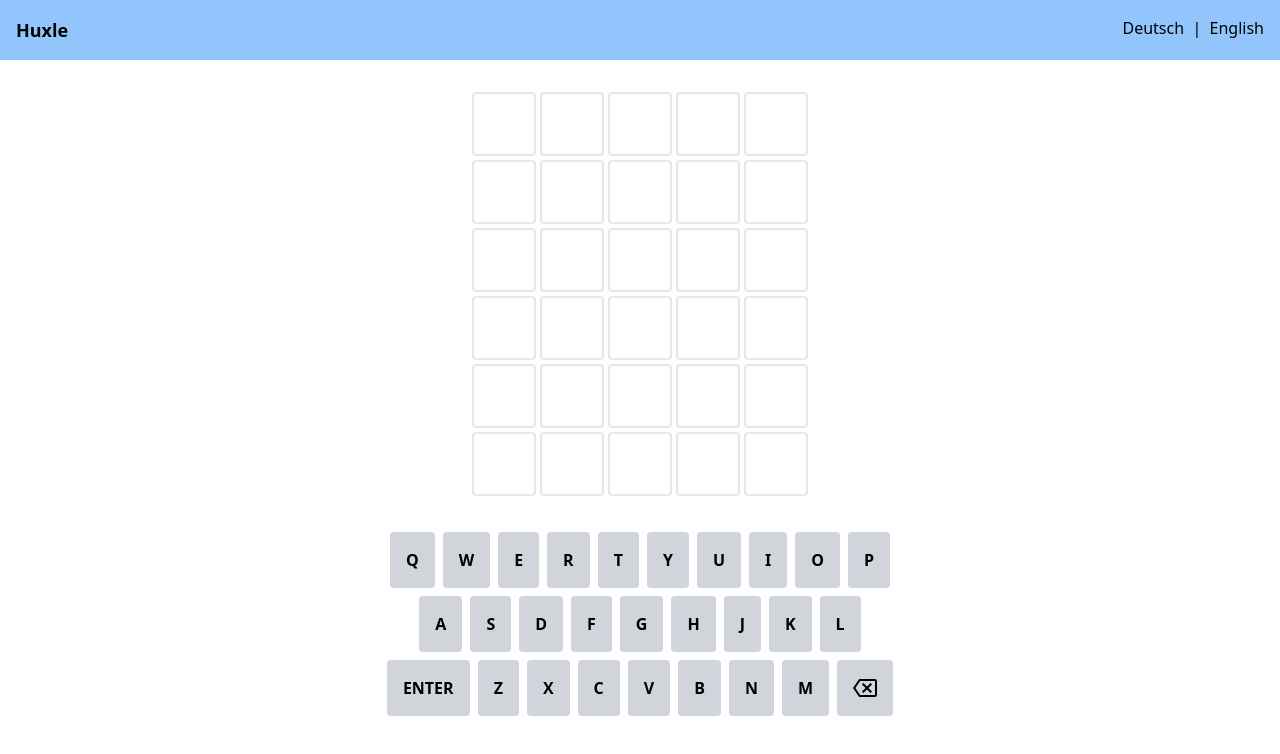
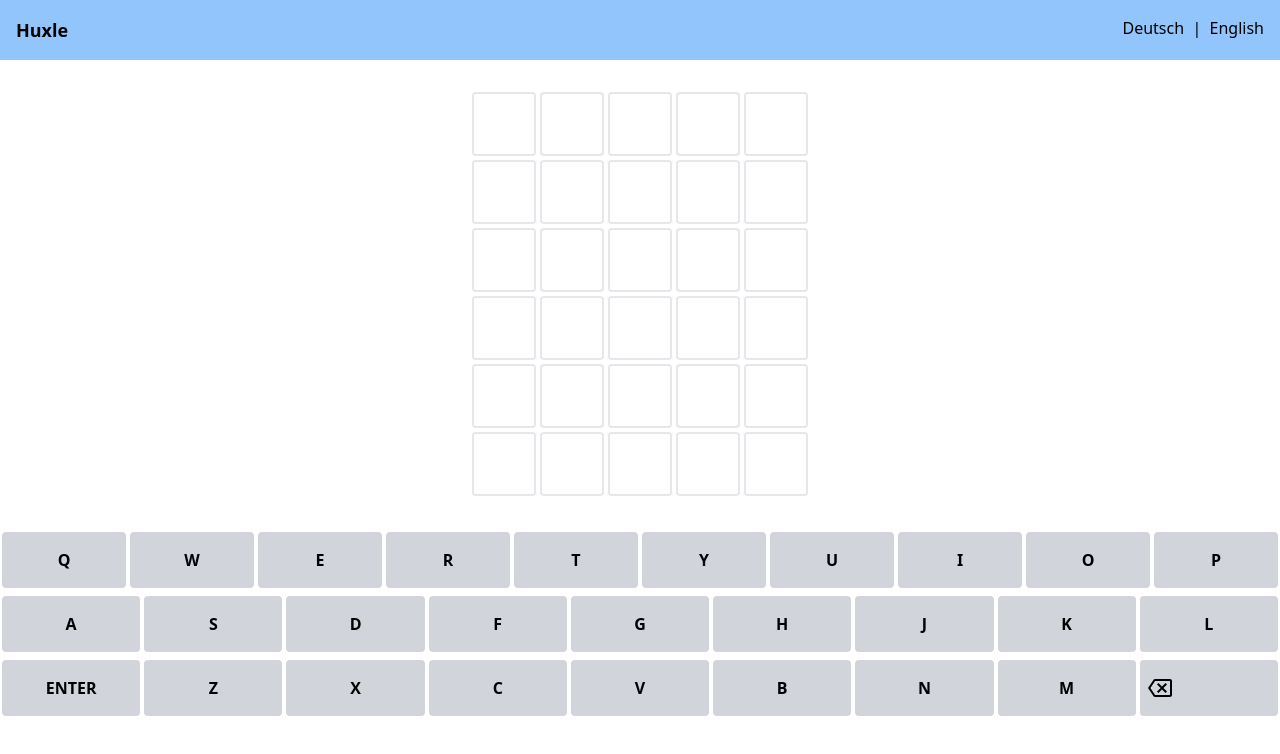
Before and after one commit to sudovicic/hypermedia-vue-app, a Vue app: page /1 in a window 1280 px wide. Shown: the top 754 px of the page. Built offline with nearby package versions, Linux system fonts and the light colour scheme.

Commit message:
keyboard adjustments

```diff
--- a/src/components/Keyboard.vue
+++ b/src/components/Keyboard.vue
@@ -3,6 +3,7 @@ import type { Key, KeyState, Row } from "@/types";
 import { onUnmounted } from "vue";
 import { ALL_KEYS } from "@/types";
 import { useHuxleStore } from "@/stores/huxle-store";
+import { computed } from "@vue/reactivity";
 
 defineProps<{
   keyStates: Record<Key, KeyState>;
@@ -13,6 +14,8 @@ onUnmounted(() => {
   window.removeEventListener("keyup", handleNativeKeyUp);
 });
 
+const store = useHuxleStore();
+
 function handleNativeKeyUp(e: KeyboardEvent) {
   if (!ALL_KEYS.includes(e.key as Key)) return;
   handleKeyPress(e.key as Key);
@@ -21,18 +24,21 @@ function handleNativeKeyUp(e: KeyboardEvent) {
 function handleKeyPress(key: Key) {
   switch (key) {
     case "Backspace":
-      popTile();
+      store.popTile();
       break;
     case "Enter":
-      evaluateCurrentRow();
+      store.evaluateCurrentRow();
       break;
     default:
-      pushTile(key);
+      store.pushTile(key);
+      store.setCurrentWord(inputWord.value);
       break;
   }
 }
 
-const { pushTile, popTile, evaluateCurrentRow } = useHuxleStore();
+const inputWord = computed(() =>
+  store.rows[store.getCurrentWordIndex].tiles.map((tile) => tile.key).join("")
+);
 
 const rows: Row[] = [
   ["q", "w", "e", "r", "t", "y", "u", "i", "o", "p"],
@@ -43,15 +49,11 @@ const rows: Row[] = [
 
 <template>
   <div class="mt-8">
-    <div
-      v-for="(row, i) in rows"
-      :key="i"
-      class="flex justify-center w-full mb-2"
-    >
+    <div v-for="(row, i) in rows" :key="i" class="flex w-full mb-2">
       <button
         v-for="key in row"
         :key="key"
-        class="p-4 mx-1 bg-gray-300 rounded font-bold uppercase transition-colors"
+        class="w-full p-2 py-4 mx-0.5 bg-gray-300 rounded font-bold uppercase transition-colors"
         @click="handleKeyPress(key)"
       >
         <span v-if="key !== 'Backspace'">{{ key }}</span>
```
